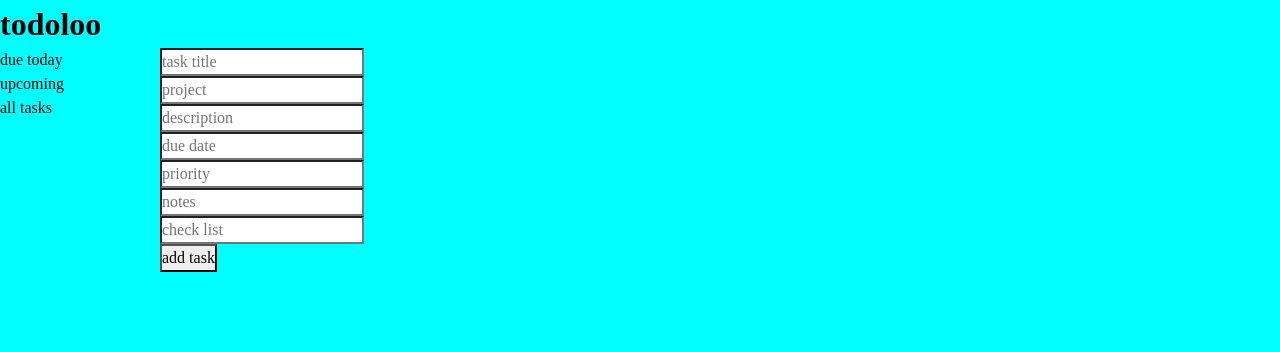
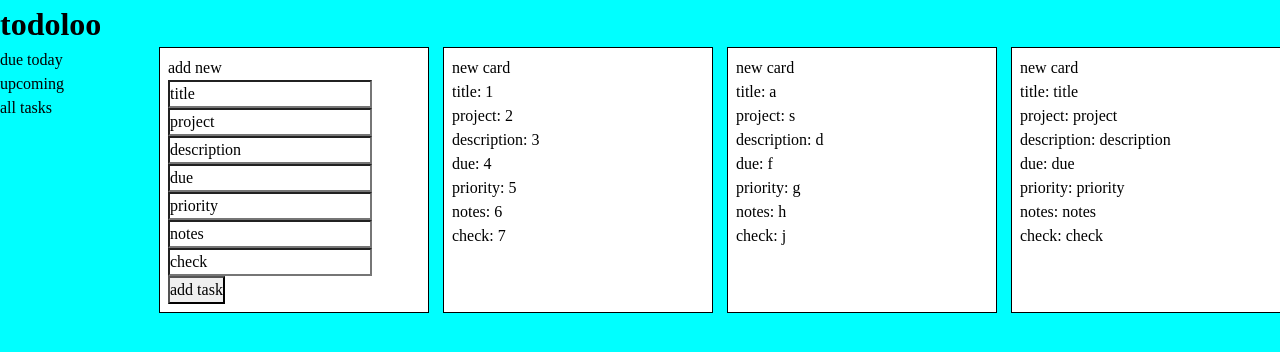
Before and after one commit to dawrentz/TOP-todo-list, a website built with webpack: page src/index.html in a window 1280 px wide. Both pictures are taken after a click on the button "add task". Built offline with nearby package versions, Linux system fonts and the light colour scheme.

Commit message:
Let user inputs add task to page and update task object.
Minor css edits. Committing before moving defaultTodo to reder.js

```diff
--- a/src/defaultTodo.js
+++ b/src/defaultTodo.js
@@ -1,4 +1,12 @@
-export default function defaultTodo(contentElement, taskClass, addTaskFunc) {
+//defaultTodo.js
+
+import taskModule from "./taskModule";
+import renderAll from "./renderAll";
+
+const contentElement = document.querySelector("#content");
+
+
+export default function defaultTodo() {
     //create DOM elements
     const defaultTodoCard = document.createElement("div");
     defaultTodoCard.classList.add("defaultTodoCard");
@@ -18,7 +26,9 @@ export default function defaultTodo(contentElement, taskClass, addTaskFunc) {
         const inputValues = Array.from(allInputs).map(input => input.value);
 
         // Create a new task with the input values
-        const temp = new taskClass(...inputValues);
-        addTaskFunc(temp);
+        const temp = new taskModule.Task(...inputValues);
+        taskModule.addTask(temp);
+
+        renderAll();
     });
 }
--- a/src/index.html
+++ b/src/index.html
@@ -6,7 +6,7 @@
     <title>Todoloo</title>
     <!-- <link rel="stylesheet" href="style.css"> -->
     <!-- <script src="index.js"></script> -->
-     <!-- need script link tpye module? -->
+    <!-- need script link tpye module? -->
 </head>
 <body>
 
@@ -20,59 +20,92 @@
     </div>
     <div id="content">
         <template id="default-todo">
+            add new
             <form action="#" method="post">
                 <div class="form-line" >
                     <input
                     type="text"
                     name="title"
                     id="title-input"
-                    placeholder="task title">
+                    placeholder="task title"
+                    value="title">
                 </div>
                 <div class="form-line" >
                     <input
                     type="text"
                     name="project"
                     id="project-input"
-                    placeholder="project">
+                    placeholder="project"
+                    value="project">
                 </div>
                 <div class="form-line" >
                     <input
                     type="text"
                     name="description"
                     id="description-input"
-                    placeholder="description">
+                    placeholder="description"
+                    value="description">
                 </div>
                 <div class="form-line">
                     <input
                     type="text"
                     name="due-date"
                     id="due-date-input"
-                    placeholder="due date">
+                    placeholder="due date"
+                    value="due">
                 </div>
                 <div class="form-line" >
                     <input
                     type="text"
                     name="priority"
                     id="priority-input"
-                    placeholder="priority">
+                    placeholder="priority"
+                    value="priority">
                 </div>
                 <div class="form-line" >
                     <input
                     type="text"
                     name="notes"
                     id="notes-input"
-                    placeholder="notes">
+                    placeholder="notes"
+                    value="notes">
                 </div>
                 <div class="form-line">
                     <input
                     type="text"
                     name="check-list"
                     id="check-list-input"
-                    placeholder="check list">
+                    placeholder="check list"
+                    value="check">
                 </div>
             </form>
             <button type="submit" id="todo-sub-btn">add task</button>
         </template>
+
+        <template id="new-todo">
+            new  card
+            <div class="todo-card-line">title:
+                <span class="title-line"></span>
+            </div>
+            <div class="todo-card-line">project:
+                <span class="project-line"></span>
+            </div>
+            <div class="todo-card-line">description:
+                <span class="description-line"></span>
+            </div>
+            <div class="todo-card-line">due:
+                <span class="due-line"></span>
+            </div>
+            <div class="todo-card-line">priority:
+                <span class="priority-line"></span>
+            </div>
+            <div class="todo-card-line">notes:
+                <span class="notes-line"></span>
+            </div>
+            <div class="todo-card-line">check:
+                <span class="check-line"></span>
+            </div>
+        </template>
     </div>
 </body>
 </html>
--- a/src/index.js
+++ b/src/index.js
@@ -1,11 +1,29 @@
+//index.js
+
 //imports
 import "./reset.css";
 import "./style.css";
 import defaultTodo from "./defaultTodo";
 import taskModule from "./taskModule";
+import renderAll from "./renderAll";
+
+import {testX} from "./defaultTodo"; //delete
 
 //DOM cache
-const contentElement = document.querySelector("#content");
+// const contentElement = document.querySelector("#content");
 
 //initialize
-defaultTodo(contentElement, taskModule.Task, taskModule.addTask);
+defaultTodo();
+//and then render all of list (need memory)
+
+
+
+//test
+const temp1 = new taskModule.Task(1,2,3,4,5,6,7);
+const temp2 = new taskModule.Task("a","s","d","f","g","h","j");
+taskModule.addTask(temp1);
+taskModule.addTask(temp2);
+
+
+//track what "page" user is on to pass to render. ex: if delete on project 1, re-render object list with project 1 filter
+// renderAll();
--- /dev/null
+++ b/src/renderAll.js
@@ -0,0 +1,64 @@
+//renderAll.js
+
+import taskModule from "./taskModule";
+
+const contentElement = document.querySelector("#content");
+
+
+//===================could move defaultTodo to here?
+export default function renderAll() {
+
+
+
+    taskModule.tasks.forEach(task => {
+        // console.log("new task===============");
+
+
+        //create DOM elements
+        const newTodoCard = document.createElement("div");
+        newTodoCard.classList.add("newTodoCard");
+        contentElement.appendChild(newTodoCard);
+
+        //use html template for card
+        const newTodoTemplate = document.querySelector("#new-todo");
+        const newTodoTemplateClone = document.importNode(newTodoTemplate.content, true);
+        newTodoCard.appendChild(newTodoTemplateClone);
+
+        const allNewTodoLines = newTodoCard.querySelectorAll(".todo-card-line span");
+
+
+        const taskPropArray = [];
+        for(const prop in task) {
+            taskPropArray.push(task[prop]);
+        }
+        //remove id
+        taskPropArray.pop();
+
+        //loop through user info to
+        allNewTodoLines.forEach((line, index) => {
+            line.textContent = taskPropArray[index];
+        });
+
+
+
+
+    });
+
+
+
+
+
+    // //collect all form inputs and pass values to task onstructor
+    // const allInputs = newTodoCard.querySelectorAll("input");
+
+    // const todoSubmitBtn = newTodoCard.querySelector("#todo-sub-btn");
+    // todoSubmitBtn.addEventListener("click", () => {
+    //     // Create an array of input values
+    //     const inputValues = Array.from(allInputs).map(input => input.value);
+
+    //     // Create a new task with the input values
+    //     const temp = new taskClass(...inputValues);
+    //     addTaskFunc(temp);
+    //     });
+
+}
--- a/src/style.css
+++ b/src/style.css
@@ -11,9 +11,40 @@ body {
     grid-column: 1 / -1;
 }
 
+#content {
+    display: grid;
+    grid-template-columns: repeat(auto-fit, minmax(15rem, 1fr));
+    align-content: start;
+    /* grid-template-columns: auto; */
+    gap: 1rem;
+
+    margin-bottom: 2rem;
+
+    * {
+        /* max-width: 15rem; */
+        /* max-height: fit-content; */
+    }
+
+}
 
 
 
-.todoCard {
+
+
+.defaultTodoCard {
     background-color: white;
+    padding: 0.5rem;
+    outline: black solid 1px;
 }
+
+.newTodoCard {
+    background-color: white;
+    padding: 0.5rem;
+    outline: black solid 1px;
+
+    max-width: 100%;
+
+
+
+
+}
--- a/src/taskModule.js
+++ b/src/taskModule.js
@@ -1,6 +1,9 @@
+//taskModule.js
+
 const taskModule = (function() {
     //declarations
     const tasks = [];
+    let idNum = 0;
 
     //classes
     class Task {
@@ -12,18 +15,21 @@ const taskModule = (function() {
             this.priority = priority;
             this.notes = notes;
             this.checkList = checkList;
+            this.idNum = idNum++;
         }
     }
 
     //functions
     function addTask(task) {
         tasks.push(task);
-        console.table(tasks);
+        //testing
+        // console.table(tasks);
     }
 
     return {
         Task,
-        addTask
+        addTask,
+        tasks
     };
 })();
 
--- a/webpack.config.js
+++ b/webpack.config.js
@@ -1,12 +1,12 @@
 const path = require("path");
 const HtmlWebpackPlugin = require("html-webpack-plugin");
-const { default: taskModule } = require("./src/taskModule");
+// const { default: taskModule } = require("./src/taskModule");
 
 module.exports = {
     entry: {
         index: "./src/index.js",
         default: "./src/defaultTodo.js",
-        taskModule: "src/taskModule.js",
+        taskModule: "./src/taskModule.js",
     },
     output: {
         filename: "[name].bundle.js",
```
